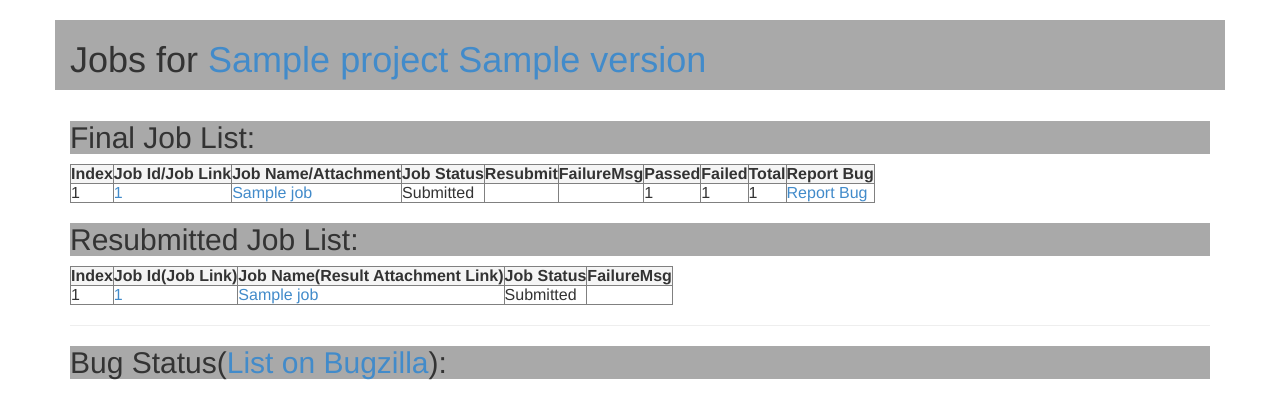
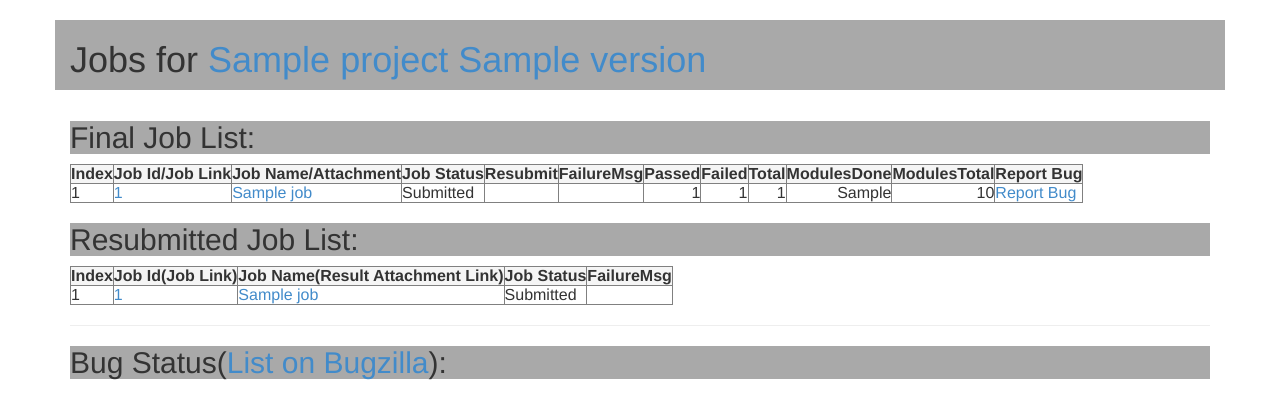
Before and after one commit to tom-gall/android-report, a Django app: template lkft/templates/lkft-jobs.html in a window 1280 px wide. Shown: the part 51-446 px from the top of the page. Run offline with Django 3.2, Linux system fonts and the light colour scheme; the template is opened without the code that fills it: most values are stand-ins (such as "Sample title", 1, 10 or a date in 2020); some libraries are stand-ins or nearby versions.

Commit message:
lkft-jobs: show modules information as well
Signed-off-by: Yongqin Liu <yongqin.liu@linaro.org>
Change-Id: I705b65ea75632c555eac75366b16448241828405

```diff
--- a/lkft/templates/lkft-jobs.html
+++ b/lkft/templates/lkft-jobs.html
@@ -26,6 +26,8 @@
     <th> Passed </th>
     <th> Failed </th>
     <th> Total </th>
+    <th> ModulesDone </th>
+    <th> ModulesTotal </th>
     <th> Report Bug </th>
 </tr>
 {% for job in final_jobs %}
@@ -51,13 +53,17 @@
     <td> &nbsp;</td>
     {% endif %}
     {% if job.numbers %}
-    <td>{{job.numbers.passed_number}}</td>
-    <td>{{job.numbers.failed_number}}</td>
-    <td>{{job.numbers.total_number}}</td>
+    <td align="right">{{job.numbers.passed_number}}</td>
+    <td align="right">{{job.numbers.failed_number}}</td>
+    <td align="right">{{job.numbers.total_number}}</td>
+    <td align="right">{{job.numbers.modules_done}}</td>
+    <td align="right">{{job.numbers.modules_total}}</td>
     {% else %}
-    <td> - </td>
-    <td> - </td>
-    <td> - </td>
+    <td align="right"> - </td>
+    <td align="right"> - </td>
+    <td align="right"> - </td>
+    <td align="right"> - </td>
+    <td align="right"> - </td>
     {% endif %}
     <td><a target='_blank' href="{{job.new_bug_url}}">Report Bug</a></td>
 </tr>
```
Also changed, not shown: lkft/views.py (+13 -4 lines).
